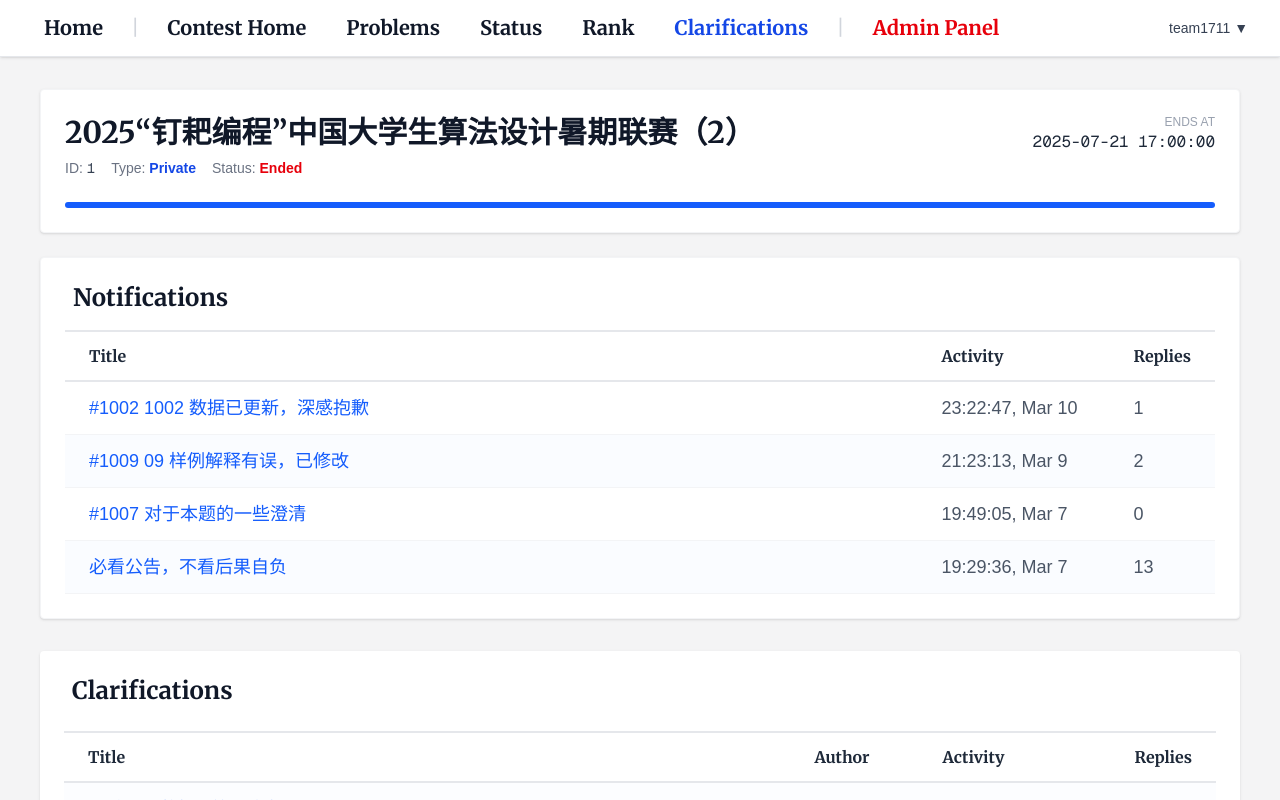
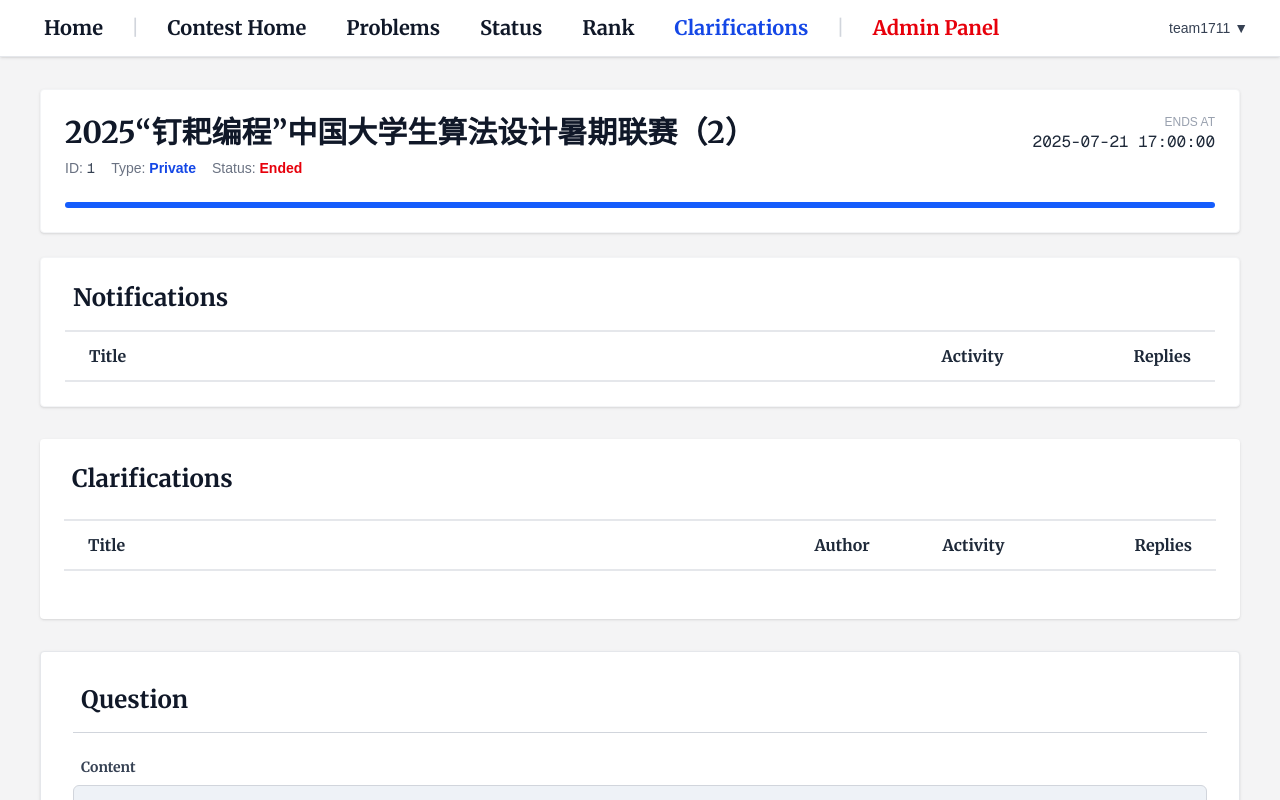
Before and after one commit to pppolf/xcpc-next, a Next.js app: page /contest/1/clarifications in a window 1280 px wide. Shown: the top 800 px of the page. Built offline with nearby package versions, Linux system fonts and the light colour scheme.

Commit message:
修复小细节

```diff
--- a/app/contest/[contestId]/(board)/clarifications/page.tsx
+++ b/app/contest/[contestId]/(board)/clarifications/page.tsx
@@ -2,35 +2,15 @@ import Link from "next/link";
 import Pagination from '@/components/Pagination';
 
 // 模拟数据：管理员通知
-const notifications = [
-  {
-    id: 101,
-    title: "#1002 1002 数据已更新，深感抱歉",
-    time: "23:22:47, Mar 10",
-    replies: 1,
-  },
-  {
-    id: 102,
-    title: "#1009 09 样例解释有误，已修改",
-    time: "21:23:13, Mar 9",
-    replies: 2,
-  },
-  {
-    id: 103,
-    title: "#1007 对于本题的一些澄清",
-    time: "19:49:05, Mar 7",
-    replies: 0,
-  },
-  {
-    id: 104,
-    title: "必看公告，不看后果自负",
-    time: "19:29:36, Mar 7",
-    replies: 13,
-  },
-];
+const notifications = Array.from({ length: 0}).map((_, i) => ({
+  id: 101 + i,
+  title: "1002 数据已更新，深感抱歉",
+  time: "23:22:47, Mar 10",
+  replies: 1,
+}))
 
 // 模拟数据：选手提问
-const clarifications = Array.from({ length: 200 }).map((_, i) => ({
+const clarifications = Array.from({ length: 0 }).map((_, i) => ({
   id: 200 + i,
   title: `测试分页数据 - 第 ${i + 1} 条提问`,
   author: `team${1000 + i}`,
@@ -111,7 +91,7 @@ export default async function Clarifications({ params, searchParams }: Props) {
           </h2>
         </div>
 
-        <div className="overflow-x-auto min-h-75">
+        <div className="overflow-x-auto">
           <table className="w-full text-sm text-left text-gray-600">
             <TableHeader hasAuthor={true} />
             <tbody>
```
